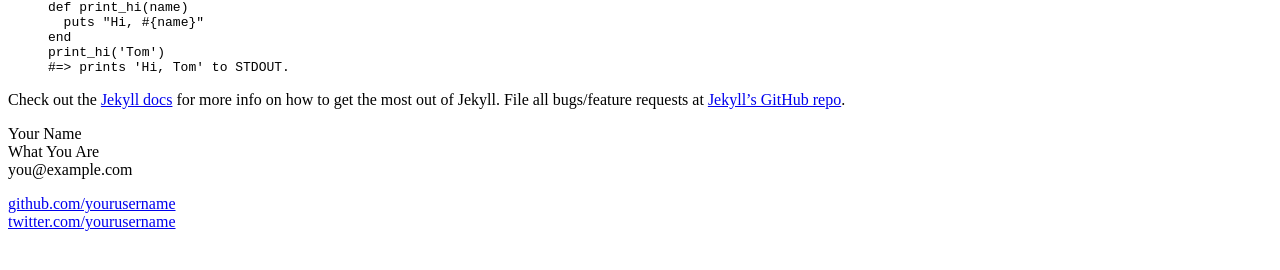
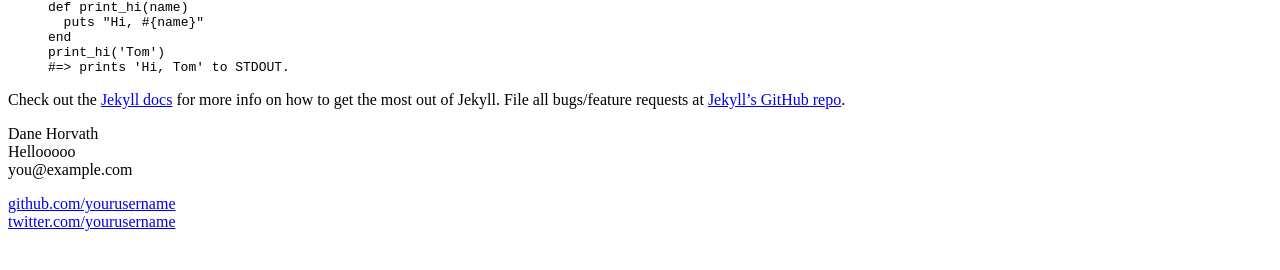
Before and after one commit to mundania78/reconstructingideas, a Jekyll site: the page built from _posts/2013-12-12-welcome-to-jekyll.markdown, in a window 1280 px wide. Shown: the part 285-555 px from the top of the page. Built offline with Jekyll 4.4.1, drawn with Linux system fonts in a browser that asks for light colours; Markdown is read by kramdown in place of the engine named in the settings.

Commit message:
Updated name

```diff
--- a/_layouts/default.html
+++ b/_layouts/default.html
@@ -26,8 +26,8 @@
           <div class="footer">
             <div class="contact">
               <p>
-                Your Name<br />
-                What You Are<br />
+                Dane Horvath<br />
+                Hellooooo<br />
                 you@example.com
               </p>
             </div>
```
